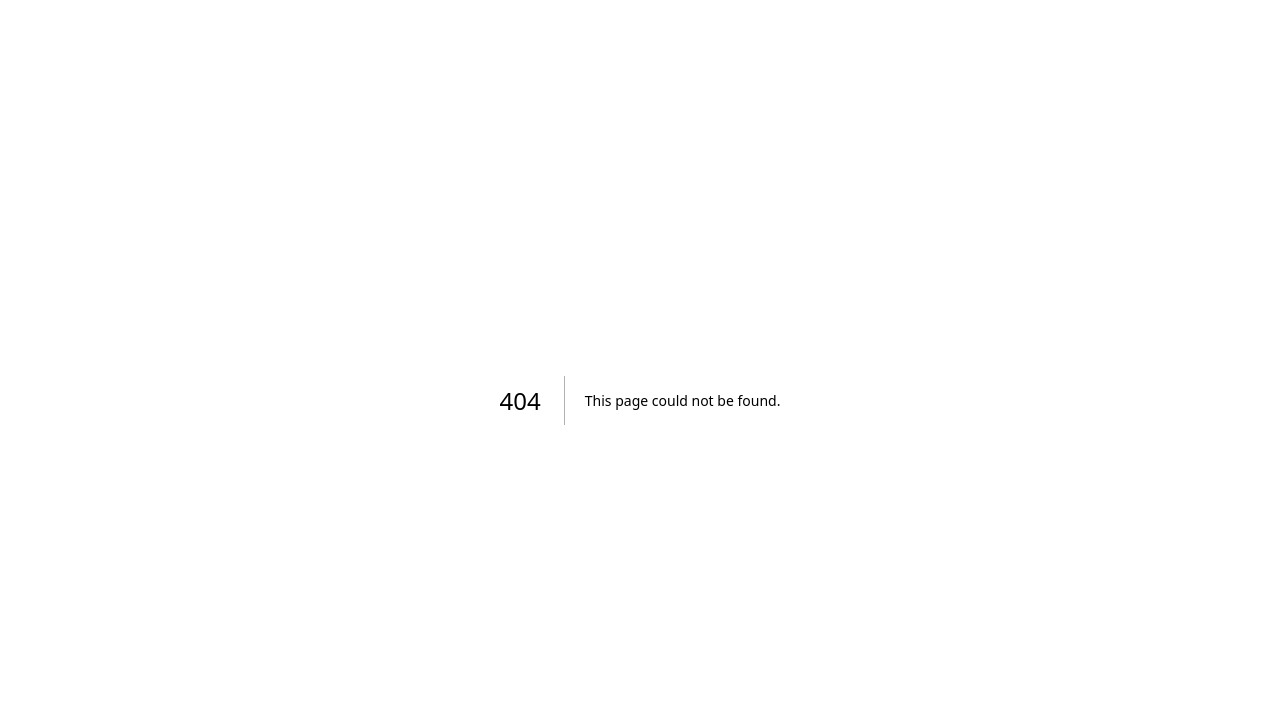
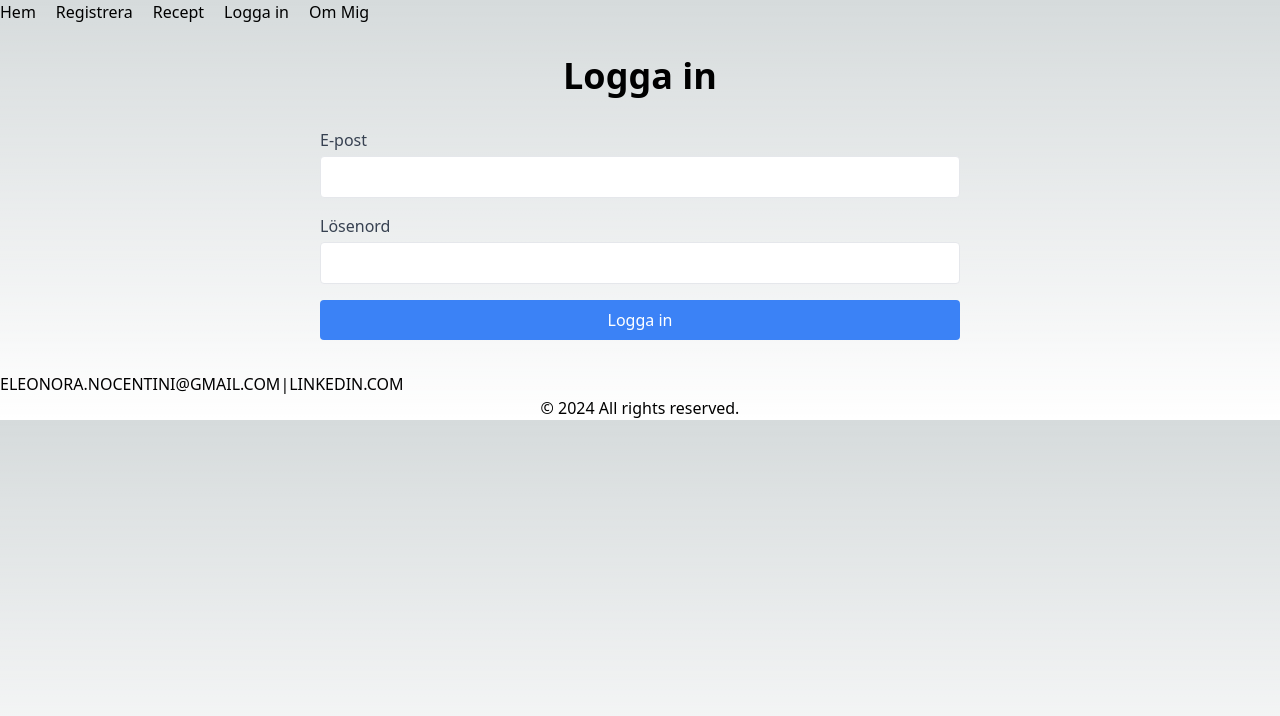
Before and after one commit to Elli2022/receptbok, a Next.js app in the folder frontend/: page /login in a window 1280 px wide. Before the commit this address had no page. Shown: the top 716 px of the page. Built offline with nearby package versions, Linux system fonts and the light colour scheme.

Commit message:
created login button and page

```diff
--- /dev/null
+++ b/frontend/pages/login.tsx
@@ -0,0 +1,98 @@
+import React, { useState } from "react";
+import axios from "axios";
+import Navbar from "@/app/components/Navbar";
+import Footer from "@/app/components/Footer";
+import { useRouter } from "next/router";
+
+const Login = () => {
+  const [formData, setFormData] = useState({
+    email: "",
+    password: "",
+  });
+
+  const [error, setError] = useState<string | null>(null);
+  const [loading, setLoading] = useState<boolean>(false);
+
+  const router = useRouter();
+
+  const { email, password } = formData;
+
+  const onChange = (e: React.ChangeEvent<HTMLInputElement>) => {
+    setFormData({ ...formData, [e.target.name]: e.target.value });
+  };
+
+  const onSubmit = async (e: React.FormEvent<HTMLFormElement>) => {
+    e.preventDefault();
+    setLoading(true);
+    setError(null);
+
+    try {
+      const config = {
+        headers: {
+          "Content-Type": "application/json",
+        },
+      };
+
+      const body = { email, password };
+      const res = await axios.post("/api/auth/login", body, config);
+
+      console.log("Login successful:", res.data);
+
+      // Spara token (om du använder en) och omdirigera användaren
+      localStorage.setItem("token", res.data.token); // Exempel på tokenhantering
+      router.push("/dashboard"); // Exempel på omdirigering till en dashboard
+    } catch (error: any) {
+      console.error("Error during login:", error.response || error.message);
+
+      setError(
+        error.response?.data?.msg || "Inloggningen misslyckades. Kontrollera dina uppgifter."
+      );
+    } finally {
+      setLoading(false);
+    }
+  };
+
+  return (
+    <div>
+      <Navbar />
+      <div className="max-w-2xl mx-auto px-4 py-8">
+        <h1 className="text-4xl font-bold text-center mb-8">Logga in</h1>
+        {error && <p className="text-red-500 text-center mb-4">{error}</p>}
+        <form onSubmit={(e) => onSubmit(e)}>
+          <div className="mb-4">
+            <label className="block text-gray-700">E-post</label>
+            <input
+              type="email"
+              name="email"
+              value={email}
+              onChange={(e) => onChange(e)}
+              required
+              className="mt-1 p-2 w-full border rounded text-black placeholder-gray-500"
+            />
+          </div>
+          <div className="mb-4">
+            <label className="block text-gray-700">Lösenord</label>
+            <input
+              type="password"
+              name="password"
+              value={password}
+              onChange={(e) => onChange(e)}
+              required
+              className="mt-1 p-2 w-full border rounded text-black placeholder-gray-500"
+            />
+          </div>
+          <button
+            type="submit"
+            disabled={loading}
+            className={`bg-blue-500 text-white p-2 rounded w-full ${loading ? "opacity-50 cursor-not-allowed" : ""}`}
+          >
+            {loading ? "Loggar in..." : "Logga in"}
+          </button>
+        </form>
+      </div>
+      <Footer />
+    </div>
+  );
+};
+
+export default Login;
--- a/frontend/src/app/components/Navbar.tsx
+++ b/frontend/src/app/components/Navbar.tsx
@@ -23,6 +23,11 @@ const Navbar = () => {
               Recept
             </Link>
           </li>
+          <li style={{ display: "inline", marginRight: "20px" }}>
+            <Link href="/login" style={{ textDecoration: "none" }}>
+              Logga in
+            </Link>
+          </li>
           <li style={{ display: "inline" }}>
             <Link href="/about" style={{ textDecoration: "none" }}>
               Om Mig
```
